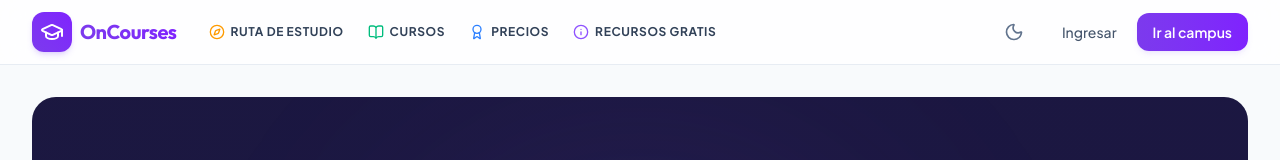
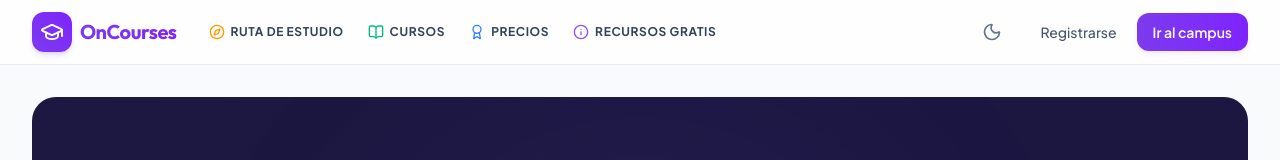
Before and after one commit to AlexLopezF04/on-courses-web, a React (Vite) app: page / in a window 1280 px wide. Shown: the top 160 px of the page. Built offline with nearby package versions, Linux system fonts and the light colour scheme; no server answers.

Commit message:
feat(navbar): replace Ingresar with Registrarse when not authenticated

```diff
--- a/src/presentation/components/Navbar.tsx
+++ b/src/presentation/components/Navbar.tsx
@@ -82,8 +82,8 @@ export const Navbar: React.FC = () => {
               </div>
             ) : (
               <div className="flex items-center gap-2">
-                <Link to="/login">
-                  <Button variant="ghost" size="sm">Ingresar</Button>
+                <Link to="/register">
+                  <Button variant="ghost" size="sm">Registrarse</Button>
                 </Link>
                 <Link to="/dashboard">
                   <Button size="sm" className="h-[38px] px-4 font-semibold">Ir al campus</Button>
@@ -182,8 +182,8 @@ export const Navbar: React.FC = () => {
             </div>
           ) : (
             <div className="flex flex-col gap-2">
-              <Link to="/login" onClick={() => setIsOpen(false)}>
-                <Button variant="outline" className="w-full">Ingresar</Button>
+              <Link to="/register" onClick={() => setIsOpen(false)}>
+                <Button variant="outline" className="w-full">Registrarse</Button>
               </Link>
               <Link to="/dashboard" onClick={() => setIsOpen(false)}>
                 <Button className="w-full">Ir al campus</Button>
```
